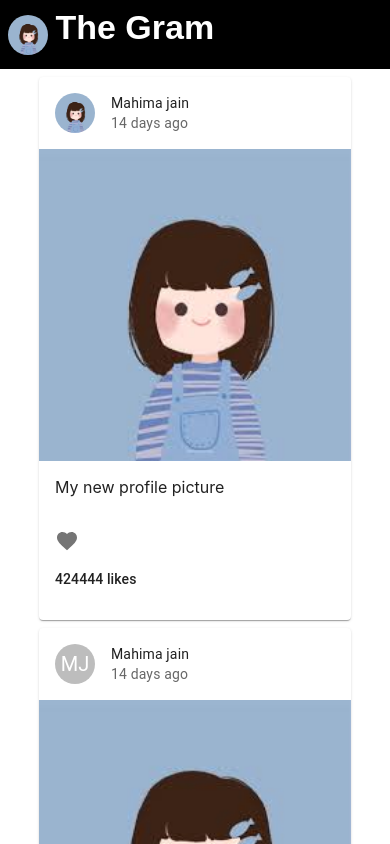
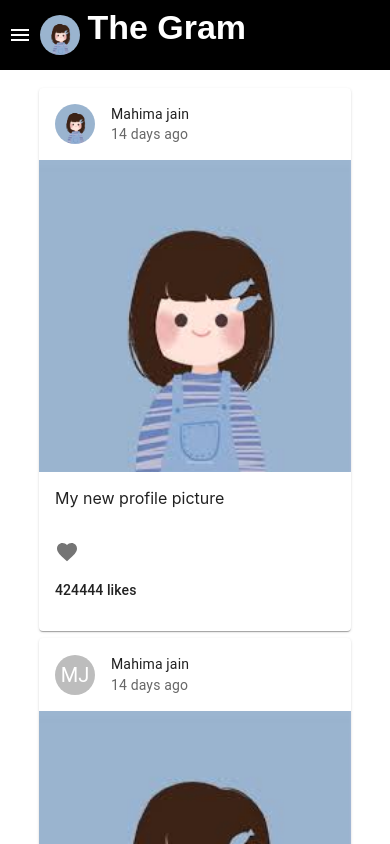
Before and after one commit to maahi-jain/The-Gram, a React (Create React App) app in the folder app/: page / in a window 390 px wide. Shown: the top 844 px of the page. Built offline with nearby package versions, Linux system fonts and the light colour scheme.

Commit message:
add use window resize hook and fix header

```diff
--- a/app/src/App.css
+++ b/app/src/App.css
@@ -1,2 +1,12 @@
 .App {
+  display: flex;
+  flex-direction: column;
+  margin-top: 80px;
 }
+
+.header {
+  position: fixed;
+  width: 100%;
+  top: 0;
+  z-index: 1;
+}
--- /dev/null
+++ b/app/src/Components/CustomHooks/useWindowSize.js
@@ -0,0 +1,17 @@
+import { useState, useEffect } from "react";
+
+const useWindowSize = () => {
+    const [isMobile, setIsMobile] = useState(window.innerWidth <= 768);
+
+    useEffect(() => {
+        const handleResize = () => {
+            setIsMobile(window.innerWidth <= 768);
+        }
+
+        window.addEventListener('resize', handleResize);
+    }, []);
+
+    return isMobile;
+}
+
+export default useWindowSize
--- a/app/src/Components/Header/index.js
+++ b/app/src/Components/Header/index.js
@@ -1,10 +1,14 @@
-import React from "react";
+import React, { useEffect, useState } from "react";
 import Avatar from '@mui/material/Avatar';
 import "./style.css";
 import dp from "../../assets/profile.jpeg";
+import MenuIcon from '@mui/icons-material/Menu';
+import useWindowSize from "../CustomHooks/useWindowSize";
 
 const Header = () => {
+    const isMobile = useWindowSize();
     return <div className="header">
+        {isMobile && <MenuIcon className="menuIcon" />}
         <Avatar src={dp} alt="profile-pic" />
         <h1>The Gram</h1>
     </div>
--- a/app/src/Components/Header/style.css
+++ b/app/src/Components/Header/style.css
@@ -13,3 +13,8 @@ h1 {
   gap: 2%;
   align-items: center;
 }
+
+.menuIcon {
+  color: white;
+  cursor: pointer;
+}
```
